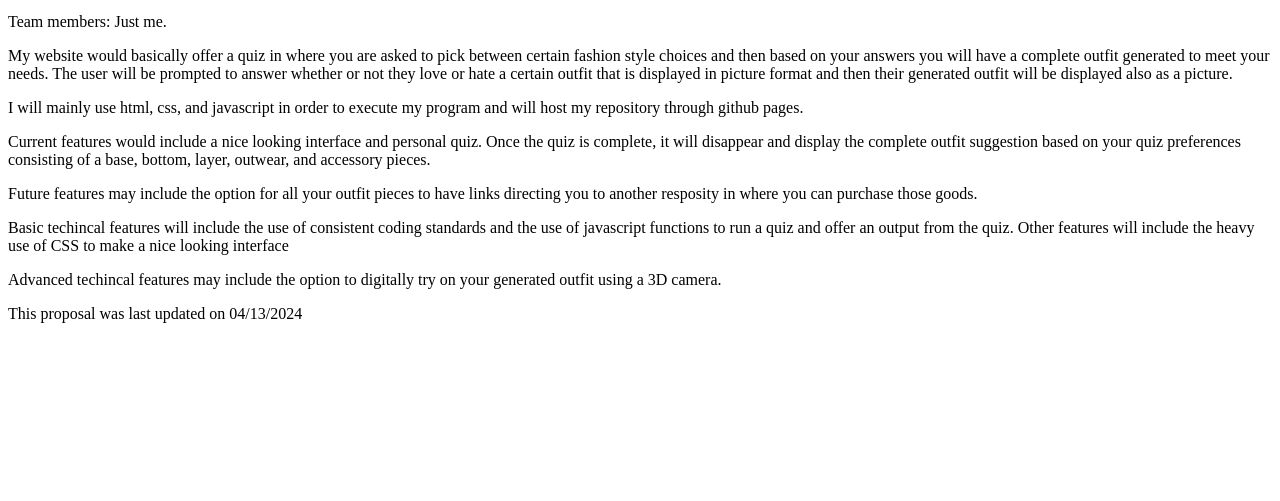
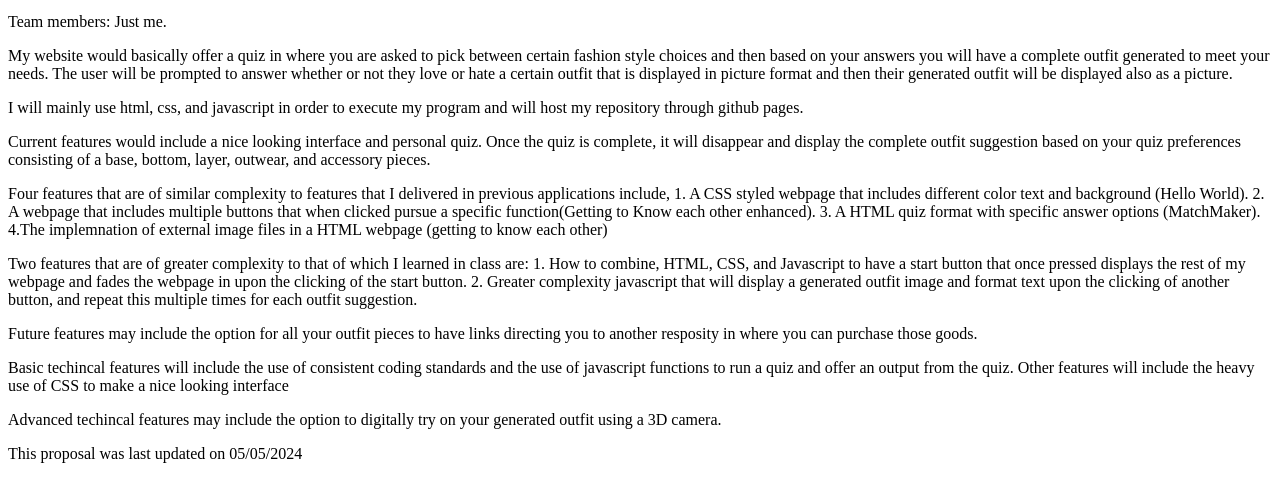
Before and after one commit to darkoili/projectproposal, a plain HTML site: page index.html in a window 1280 px wide. Shown: the part 101-602 px from the top of the page. Drawn offline with Linux system fonts and the light colour scheme.

Commit message:
Update index.html

```diff
--- a/index.html
+++ b/index.html
@@ -14,11 +14,15 @@ whether or not they love or hate a certain outfit that is displayed in picture f
 <p> I will mainly use html, css, and javascript in order to execute my program and will host my repository through github pages.</p>
 <p> Current features would include a nice looking interface and personal quiz. Once the quiz is complete, it will disappear and display the complete outfit suggestion based on your quiz preferences
  consisting of a base, bottom, layer, outwear, and accessory pieces.</p>
+<p> Four features that are of similar complexity to features that I delivered in previous applications include, 1. A CSS styled webpage that includes different color text and background (Hello World). 2. A webpage that includes multiple buttons that when clicked pursue a specific function(Getting to Know each other enhanced). 3. A HTML quiz format with specific answer options (MatchMaker). 4.The implemnation of external image files in a HTML webpage (getting to know each other)
+
+ <p> </p>Two features that are of greater complexity to that of which I learned in class are: 1. How to combine, HTML, CSS, and Javascript to have a start button that once pressed displays the rest of my webpage and fades the webpage in upon the clicking of the start button. 2. Greater complexity javascript that will display a generated outfit image and format text upon the clicking of another button, and repeat this multiple times for each outfit suggestion.
 <p> Future features may include the option for all your outfit pieces to have links directing you to another resposity in where you can purchase those goods. </p>
 <p> Basic techincal features will include the use of consistent coding standards and the use of javascript functions to run a quiz and offer an output from the quiz.
   Other features will include the heavy use of CSS to make a nice looking interface</p>
 <p> Advanced techincal features may include the option to digitally try on your generated outfit using a 3D camera.  </p>
-<p> This proposal was last updated on 04/13/2024 </p>
+
+<p> This proposal was last updated on 05/05/2024 </p>
 
 </body>
 </html>
```
